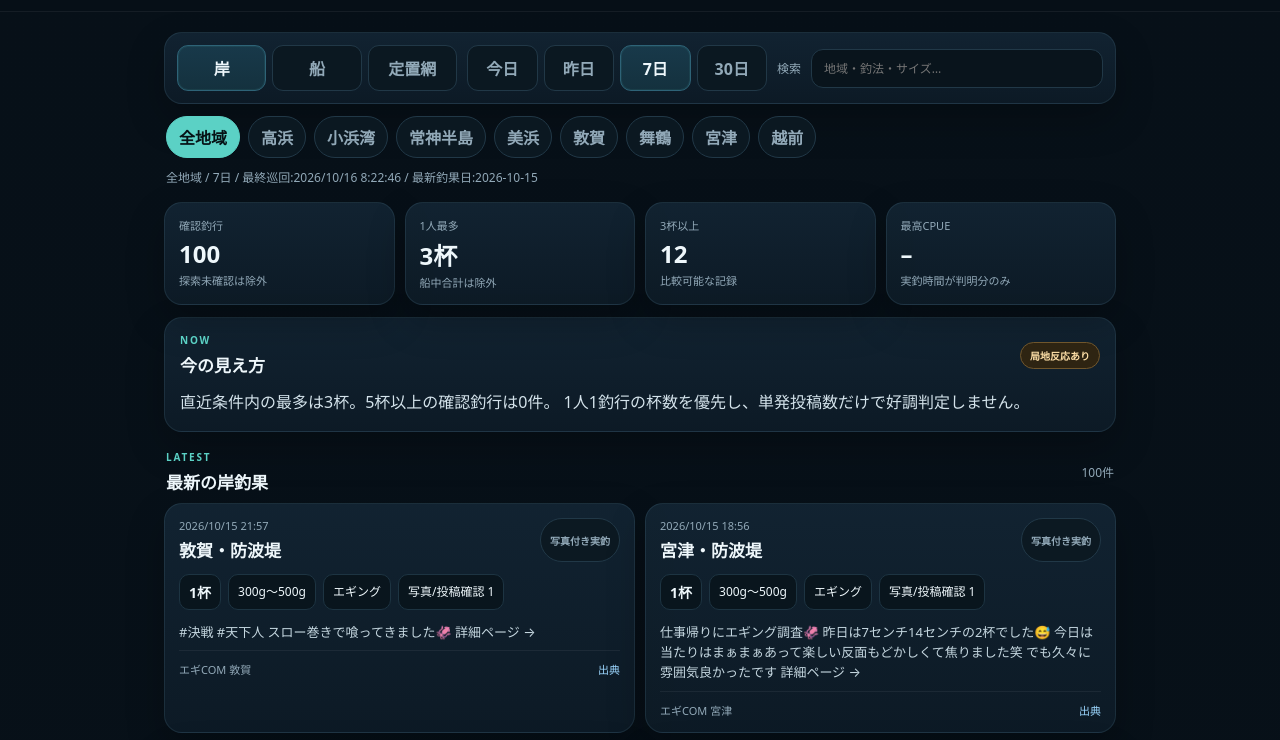
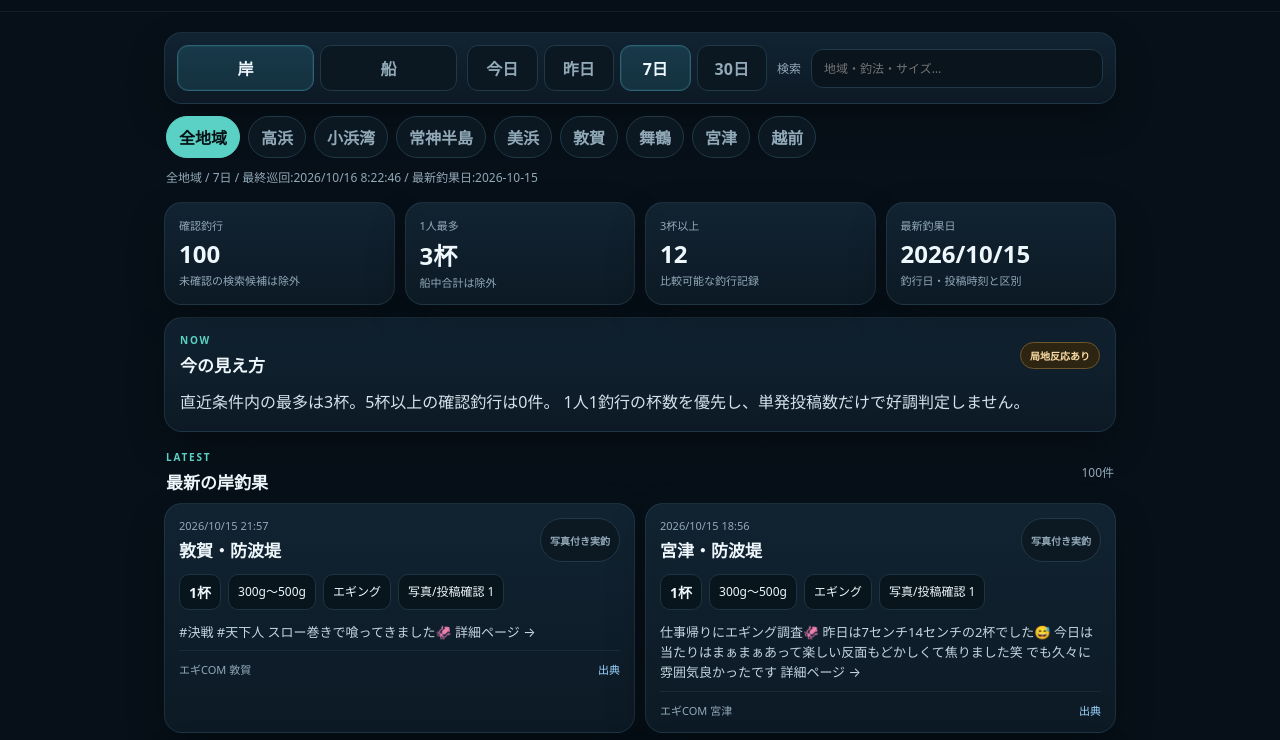
Before and after one commit to kurenn46-max/aori-intel, a website: page index.html in a window 1280 px wide. Shown: the part 94-834 px from the top of the page. Drawn offline with Linux system fonts and the light colour scheme.

Commit message:
release: AORI INTEL V2.3 squid-catch-only main experience
* feat: make shore and boat Aori catches the primary interface

* feat: prioritize dated Aori catch summaries and only show verified Aori set-net mentions

* style: two prominent Aori fishing modes; compact expandable confirmed setnet references

* release: version 2.3 Aori catch focus

* docs: narrow core app mission to Aori catch information

* ci: execute V2.3 UI focus regression on branch

* test: protect catch-only UI and confirmed-aori reference rules

```diff
--- a/app.js
+++ b/app.js
@@ -16,7 +16,7 @@ async function load(){
 }
 function selectedRecords(){
   const today=todayJst();
-  let rows=state.mode==='setnet'?state.setnet:state.catches.filter(x=>x.mode===state.mode);
+  let rows=state.catches.filter(x=>x.mode===state.mode);
   rows=rows.filter(x=>{
     const dd=-daysDiff(x.date,today);
     if(state.days===0 && dd!==0)return false;
@@ -33,38 +33,23 @@ function renderRegions(){
   $('#regionTabs').querySelectorAll('button').forEach(b=>b.onclick=()=>{state.region=b.dataset.region;render();});
 }
 function summaryCards(rows){
-  if(state.mode==='setnet'){
-    const confirmed=rows.filter(x=>x.gear_attribution==='confirmed');
-    const aori=confirmed.filter(x=>x.aori_present).length;
-    const bait=[...new Set(confirmed.flatMap(x=>(x.species||[]).filter(s=>s.signal==='direct_bait').map(s=>s.name)))];
-    const pred=[...new Set(confirmed.flatMap(x=>(x.species||[]).filter(s=>s.signal==='indirect_predator_signal').map(s=>s.name)))];
-    return [
-      ['定置網記録',confirmed.length,'帰属確認済み'],['アオリ入網日',aori,'数量不明は補完しない'],['ベイト魚種',bait.length,bait.slice(0,3).join('・')||'確認なし'],['捕食魚種',pred.length,pred.slice(0,3).join('・')||'確認なし']
-    ];
-  }
   const verified=rows.filter(x=>x.verified!==false);
   const perPerson=verified.filter(x=>state.mode!=='boat'||!['boat_total','reported_boat_total','report_only','reported_page','unknown'].includes(x.count_basis||x.count_source));
-  const counts=perPerson.map(x=>Number(x.catch_count)||0); const max=Math.max(0,...counts);
-  const sessions=verified.length; const multi=perPerson.filter(x=>(x.catch_count||0)>=3).length;
-  const knownCpue=verified.map(x=>x.cpue).filter(Number.isFinite); const best=knownCpue.length?Math.max(...knownCpue):null;
+  const counts=perPerson.map(x=>Number(x.catch_count)||0);
+  const max=Math.max(0,...counts);
+  const multi=perPerson.filter(x=>(x.catch_count||0)>=3).length;
+  const latest=verified.map(x=>x.date).filter(Boolean).sort().at(-1);
   return [
-    ['確認釣行',sessions,'探索未確認は除外'],['1人最多',max?`${max}杯`:'–','船中合計は除外'],['3杯以上',multi,'比較可能な記録'],['最高CPUE',best?`${best}/h`:'–','実釣時間が判明分のみ']
+    ['確認釣行',verified.length,'未確認の検索候補は除外'],
+    ['1人最多',max?`${max}杯`:'–','船中合計は除外'],
+    ['3杯以上',multi,'比較可能な釣行記録'],
+    ['最新釣果日',latest?latest.replaceAll('-','/'):'–','釣行日・投稿時刻と区別']
   ];
 }
 function analysis(rows){
-  if(!rows.length)return ['材料不足','条件に合う確認データがありません。投稿数の少なさを、そのまま魚影の薄さとは判断しません。','neutral'];
-  if(state.mode==='setnet'){
-    const confirmed=rows.filter(x=>x.gear_attribution==='confirmed'); const aori=confirmed.some(x=>x.aori_present);
-    const bait=[...new Set(confirmed.flatMap(x=>(x.species||[]).filter(s=>s.signal==='direct_bait').map(s=>s.name)))];
-    const pred=[...new Set(confirmed.flatMap(x=>(x.species||[]).filter(s=>s.signal==='indirect_predator_signal').map(s=>s.name)))];
-    let txt=`定置網帰属を確認できた記録は${confirmed.length}件。`;
-    txt+=aori?'アオリイカの入網あり。':'アオリイカ入網は確認できず。';
-    if(bait.length)txt+=` ベイト指標は${bait.join('・')}。`;
-    if(pred.length)txt+=` 捕食魚は${pred.join('・')}が確認材料。`;
-    txt+=' 定置網は設置場所と潮流の影響が大きいため、岸釣果の杯数には混ぜません。';
-    return [aori?'回遊材料あり':'定置網材料',txt,aori?'good':'neutral'];
-  }
+  if(!rows.length)return ['材料不足','条件に合うアオリ釣果が取得できていません。釣れていないという意味ではありません。','neutral'];
   const reliable=rows.filter(x=>x.verified!==false && (state.mode!=='boat'||!['boat_total','reported_boat_total','report_only','reported_page','unknown'].includes(x.count_basis||x.count_source)));
+  if(!reliable.length)return ['材料不足','確認できた杯数が不足しています。地域の魚影は判断できません。','neutral'];
   const max=Math.max(0,...reliable.map(x=>x.catch_count||0)); const good=reliable.filter(x=>(x.catch_count||0)>=5).length; const user=rows.find(x=>x.is_user_data);
   let txt=`直近条件内の最多は${max}杯。5杯以上の確認釣行は${good}件。`;
   if(user)txt+=` 本人実釣では${user.subregion}で${user.catch_count}杯、同行者${user.companion_catch_count??'不明'}杯。`;
@@ -77,11 +62,6 @@ function renderSummary(rows){
   const [label,txt,cls]=analysis(rows);$('#evidencePill').textContent=label;$('#evidencePill').className=`pill ${cls}`;$('#analysisText').textContent=txt;
 }
 function recordCard(x){
-  if(state.mode==='setnet'){
-    const species=(x.species||[]).map(s=>s.name).join('・')||'魚種帰属なし';
-    const badge=x.gear_attribution==='confirmed'?'定置網帰属確認':'混合集荷';
-    return `<article class="record card"><div class="record-top"><div><div class="record-date">${esc(fmtDate(x.date,''))}</div><h3>${esc(x.fishery||x.region)}</h3></div><span class="confidence pill ${x.gear_attribution==='confirmed'?'good':'neutral'}">${badge}</span></div><div class="metrics"><span class="metric"><b>${x.aori_present?'アオリあり':'アオリ未確認'}</b></span><span class="metric">${esc(species)}</span></div><p class="record-notes">${esc(x.notes||'')}</p><div class="record-foot"><span>${esc(x.source||'')}</span>${x.source_url?`<a href="${esc(x.source_url)}" target="_blank" rel="noopener">出典</a>`:''}</div></article>`;
-  }
   const countLabel=x.catch_count==null?'杯数不明':
     x.count_basis==='boat_total'||x.count_source==='reported_boat_total'? '船中合計'+x.catch_count+'杯':
     x.count_basis==='per_angler_range'? '1人'+x.catch_min+'〜'+x.catch_max+'杯':
@@ -91,6 +71,18 @@ function recordCard(x){
   const cp=x.cpue?`CPUE ${x.cpue}/h`:'';
   const tags=[`<span class="metric"><b>${esc(countLabel)}</b></span>`,x.size_text?`<span class="metric">${esc(x.size_text)}</span>`:'',x.method?`<span class="metric">${esc(x.method)}</span>`:'',cp?`<span class="metric">${esc(cp)}</span>`:'',ev?`<span class="metric">${esc(ev)}</span>`:''].filter(Boolean).join('');
   return `<article class="record card"><div class="record-top"><div><div class="record-date">${esc(fmtDate(x.date,x.time))}</div><h3>${esc(x.subregion||x.region)}${x.place_type?`・${esc(x.place_type)}`:''}</h3></div><span class="confidence pill ${x.is_user_data?'good':'neutral'}">${esc(x.confidence||'確認済み')}</span></div><div class="metrics">${tags}</div><p class="record-notes">${esc(x.notes||'')}</p><div class="record-foot"><span>${esc(x.source||'')}</span>${x.source_url?`<a href="${esc(x.source_url)}" target="_blank" rel="noopener">出典</a>`:''}</div></article>`;
+}
+function renderNetEvidence(){
+  const rows=state.setnet.filter(x=>x.gear_attribution==='confirmed' && x.aori_present===true)
+    .sort((a,b)=>b.date.localeCompare(a.date));
+  $('#netCount').textContent=rows.length+'件';
+  $('#netRecords').innerHTML=rows.length
+    ?rows.map(x=>`<div class="net-row">
+      <div class="net-date">${esc(x.date.replaceAll('-','/'))}・アオリ入網確認（数量不明）</div>
+      <div class="net-place">${esc(x.fishery||x.region||'詳細不明')}</div>
+      <div class="net-source">${esc(x.source||'出典不明')} ${x.source_url?`<a href="${esc(x.source_url)}" target="_blank" rel="noopener">元記事</a>`:''}</div>
+    </div>`).join('')
+    :'<p class="fineprint">アオリの入網を確認できた資料はありません。未確認は「入網なし」を意味しません。</p>';
 }
 function renderSources(){
   const s=state.status.sources||[];
@@ -102,11 +94,12 @@ function renderSources(){
 }
 function render(){
   renderRegions(); const rows=selectedRecords(); renderSummary(rows);
-  const names={shore:'岸釣果',boat:'船釣果',setnet:'定置網情報'}; $('#listTitle').textContent=`最新の${names[state.mode]}`;$('#resultCount').textContent=`${rows.length}件`;
+  renderNetEvidence();
+  const names={shore:'岸釣果',boat:'船釣果'}; $('#listTitle').textContent=`最新の${names[state.mode]}`;$('#resultCount').textContent=`${rows.length}件`;
   $('#records').innerHTML=rows.length?rows.map(recordCard).join(''):'<div class="empty card">条件に合う確認データなし</div>';
   const times=[state.status.checked_at,state.discovery?.checked_at].filter(Boolean).map(x=>new Date(x).getTime());
   const latest=times.length?new Date(Math.max(...times)).toLocaleString('ja-JP',{timeZone:'Asia/Tokyo'}):'初回自動巡回前';
-  const latestCatch=state.catches.map(x=>x.date).filter(Boolean).sort().at(-1)||'情報なし';
+  const latestCatch=rows.map(x=>x.date).filter(Boolean).sort().at(-1)||'情報なし';
   const stale=state.loadErrors.length?' / 読込失敗:'+state.loadErrors.join(', '):'';
   $('#statusStrip').textContent=state.region+' / '+(state.days===0?'今日':state.days===1?'昨日':state.days+'日')+
     ' / 最終巡回:'+latest+' / 最新釣果日:'+latestCatch+stale;
--- a/index.html
+++ b/index.html
@@ -10,9 +10,9 @@
 <body>
   <header class="topbar">
     <div>
-      <p class="eyebrow">AORI INTEL · V2.2</p>
+      <p class="eyebrow">AORI INTEL · V2.3</p>
       <h1>アオリイカ釣果情報</h1>
-      <p class="sub">越前〜丹後の岸・船・定置網を分離。未取得地域は釣果ゼロ扱いしません</p>
+      <p class="sub">アオリイカ釣果に特化。岸と船を分離し、地域・日時・杯数を比較します</p>
     </div>
     <button id="refreshBtn" class="refresh" type="button" aria-label="最新データを読み直す">更新</button>
   </header>
@@ -22,7 +22,6 @@
       <div class="seg" id="modeTabs" aria-label="情報種別">
         <button class="active" data-mode="shore">岸</button>
         <button data-mode="boat">船</button>
-        <button data-mode="setnet">定置網</button>
       </div>
       <div class="seg small" id="rangeTabs" aria-label="期間">
         <button data-days="0">今日</button>
@@ -63,15 +62,21 @@
 
     <section id="records" class="records" aria-live="polite"></section>
 
+    <details id="netDetails" class="aori-net card">
+      <summary>参考：アオリイカの定置網入網 <span id="netCount" class="net-count"></span></summary>
+      <p class="fineprint">アオリの入網が記事で確認できた記録のみ。数量不明の場合は推定しません。岸・船の釣果や釣れやすさには合算しません。</p>
+      <div id="netRecords" class="net-records"></div>
+    </details>
+
     <section class="sources card">
       <div class="section-head">
         <div>
-          <p class="eyebrow">COLLECTOR</p>
+          <p class="eyebrow">AORI SOURCES</p>
           <h2>情報収集状況</h2>
         </div>
       </div>
       <div id="sourceStatus"></div>
-      <p class="fineprint">検索語は「アオリイカ」「アオリ」「エギング」「新子」「秋イカ」を使用。「青り」は検索語に使いません。HIT数や投稿数を杯数として扱わず、確認できた捕獲イベントと本人の「○杯目」表記を区別します。</p>
+      <p class="fineprint">アオリイカ釣果の出典を優先。釣果が拾えていない地域は「材料不足」であり、釣果ゼロではありません。巡回日時と実釣日も区別します。</p>
     </section>
   </main>
 
--- a/package.json
+++ b/package.json
@@ -1,6 +1,6 @@
 {
   "name": "aori-intel",
-  "version": "2.2.0",
+  "version": "2.3.0",
   "private": true,
   "description": "アオリイカ釣果情報収集・分析アプリ",
   "scripts": {
--- a/styles.css
+++ b/styles.css
@@ -7,10 +7,21 @@
 button,input{font:inherit} button{color:inherit}.topbar{position:sticky;top:0;z-index:20;display:flex;justify-content:space-between;gap:16px;align-items:center;padding:18px 18px 14px;background:rgba(7,16,24,.92);backdrop-filter:blur(14px);border-bottom:1px solid rgba(255,255,255,.06)}
 h1{font-size:22px;margin:0 0 4px}.sub{margin:0;color:var(--muted);font-size:12px}.eyebrow{margin:0 0 5px;font-size:10px;letter-spacing:.18em;color:var(--accent);font-weight:800}.refresh{border:1px solid var(--line);background:var(--panel2);border-radius:12px;padding:9px 12px;font-weight:700}
 main{width:min(980px,100%);margin:auto;padding:14px 14px 44px}.card{background:linear-gradient(180deg,rgba(18,36,50,.96),rgba(13,27,38,.96));border:1px solid rgba(125,180,205,.13);border-radius:var(--radius);box-shadow:var(--shadow)}
-.toolbar{padding:12px;display:grid;gap:10px}.seg{display:grid;grid-template-columns:repeat(3,1fr);gap:6px}.seg.small{grid-template-columns:repeat(4,1fr)}.seg button{border:1px solid var(--line);background:#0b1821;border-radius:11px;padding:10px 6px;font-weight:800;color:var(--muted)}.seg button.active{background:linear-gradient(180deg,#18394a,#14313e);color:var(--text);border-color:#2e6377;box-shadow:inset 0 0 0 1px rgba(91,209,197,.08)}
+.toolbar{padding:12px;display:grid;gap:10px}.seg{display:grid;grid-template-columns:repeat(2,1fr);gap:6px}.seg.small{grid-template-columns:repeat(4,1fr)}.seg button{border:1px solid var(--line);background:#0b1821;border-radius:11px;padding:10px 6px;font-weight:800;color:var(--muted)}.seg button.active{background:linear-gradient(180deg,#18394a,#14313e);color:var(--text);border-color:#2e6377;box-shadow:inset 0 0 0 1px rgba(91,209,197,.08)}
 .searchbox{display:grid;grid-template-columns:auto 1fr;align-items:center;gap:10px;color:var(--muted);font-size:12px}.searchbox input{width:100%;border:1px solid var(--line);background:#09141c;color:var(--text);border-radius:12px;padding:10px 12px;outline:none}.searchbox input:focus{border-color:#39788d}
 .regions{display:flex;gap:8px;overflow:auto;padding:12px 2px 10px;scrollbar-width:none}.regions::-webkit-scrollbar{display:none}.regions button{white-space:nowrap;border:1px solid var(--line);background:#0b1821;border-radius:999px;padding:8px 12px;color:var(--muted);font-weight:700}.regions button.active{color:#061215;background:var(--accent);border-color:var(--accent)}
 .status-strip{min-height:24px;margin:0 2px 10px;color:var(--muted);font-size:12px}.summary-grid{display:grid;grid-template-columns:repeat(2,1fr);gap:10px;margin-bottom:12px}.summary{padding:14px}.summary .k{font-size:11px;color:var(--muted)}.summary .v{font-size:24px;font-weight:900;margin-top:4px}.summary .s{font-size:11px;color:var(--muted);margin-top:2px}
 .analysis{padding:15px;margin-bottom:18px}.section-head{display:flex;justify-content:space-between;align-items:center;gap:10px}.section-head h2{font-size:17px;margin:0}.analysis p:last-child{line-height:1.7;margin:12px 0 0;color:#d4e3eb}.pill{display:inline-flex;align-items:center;justify-content:center;border-radius:999px;padding:5px 9px;font-size:10px;font-weight:800;border:1px solid var(--line);color:var(--muted);white-space:nowrap}.pill.good{color:#bff7c8;border-color:#2d6840;background:#102c1b}.pill.warn{color:#ffe0a8;border-color:#70562c;background:#2e2412}.pill.neutral{background:#0c1922}
 .list-head{margin:0 2px 9px}.list-head #resultCount{font-size:12px;color:var(--muted)}.records{display:grid;gap:10px}.record{padding:14px}.record-top{display:flex;justify-content:space-between;gap:10px}.record-date{font-size:11px;color:var(--muted)}.record h3{font-size:17px;margin:4px 0 0}.metrics{display:flex;flex-wrap:wrap;gap:7px;margin:12px 0}.metric{background:#09151d;border:1px solid #1d3442;border-radius:10px;padding:7px 9px;font-size:12px}.metric b{font-size:14px}.record-notes{margin:8px 0;color:#c4d6df;line-height:1.55;font-size:13px}.record-foot{display:flex;justify-content:space-between;gap:10px;align-items:center;border-top:1px solid rgba(255,255,255,.06);padding-top:10px;color:var(--muted);font-size:11px}.record-foot a{color:#9cd7ff;text-decoration:none}.sources{margin-top:18px;padding:14px}.source-row{display:grid;grid-template-columns:1fr auto;gap:8px;padding:10px 0;border-top:1px solid rgba(255,255,255,.06);font-size:12px}.source-row:first-of-type{border-top:0}.status-ok{color:var(--good)}.status-error{color:var(--bad)}.status-no_new{color:var(--muted)}.fineprint{font-size:11px;line-height:1.6;color:var(--muted);margin:12px 0 0}.empty{padding:28px;text-align:center;color:var(--muted)}
 @media(min-width:720px){main{padding-top:20px}.toolbar{grid-template-columns:280px 300px 1fr;align-items:center}.summary-grid{grid-template-columns:repeat(4,1fr)}.records{grid-template-columns:repeat(2,1fr)}}
+
+.aori-net{margin-top:18px;padding:14px}
+.aori-net summary{cursor:pointer;font-size:13px;font-weight:800;list-style:revert;color:var(--accent2)}
+.aori-net summary:focus-visible{outline:2px solid var(--accent);outline-offset:5px}
+.net-count{color:var(--muted);font-size:12px;margin-left:8px}
+.net-records{display:grid;gap:8px;margin-top:12px}
+.net-row{padding:10px;border:1px solid var(--line);border-radius:12px;background:rgba(7,16,24,.38)}
+.net-date{font-size:12px;font-weight:800;color:var(--text)}
+.net-place{font-size:12px;color:var(--muted);margin-top:4px}
+.net-source{font-size:11px;color:var(--muted);margin-top:6px}
+.net-source a{color:var(--accent2);margin-left:8px}
```
Also changed, not shown: tests/aori-ui.test.js (added, +73 -0 lines), .github/workflows/quality-ci.yml, README.md.
